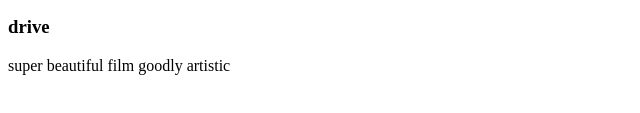
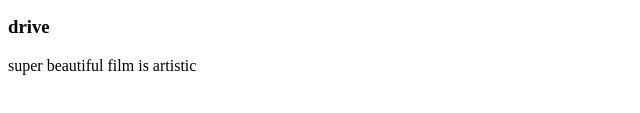
Before and after one commit to thevaidik/Web-dev-bootcamp, a plain HTML site: page 2.4 Movie Ranking Project/index.html in a window 1280 px wide. Shown: the part 273-386 px from the top of the page, 0-640 px from the left. Drawn offline with Linux system fonts and the light colour scheme.

Commit message:
Update index.html
testing git in github client

```diff
--- a/2.4 Movie Ranking Project/index.html
+++ b/2.4 Movie Ranking Project/index.html
@@ -7,4 +7,4 @@
 <h3>Ex Machina</h3>
 <p>Really cool sci-fi movie</p>
 <h3>drive</h3>
-<p>super beautiful film goodly artistic</p>
+<p>super beautiful film is artistic</p>
```
